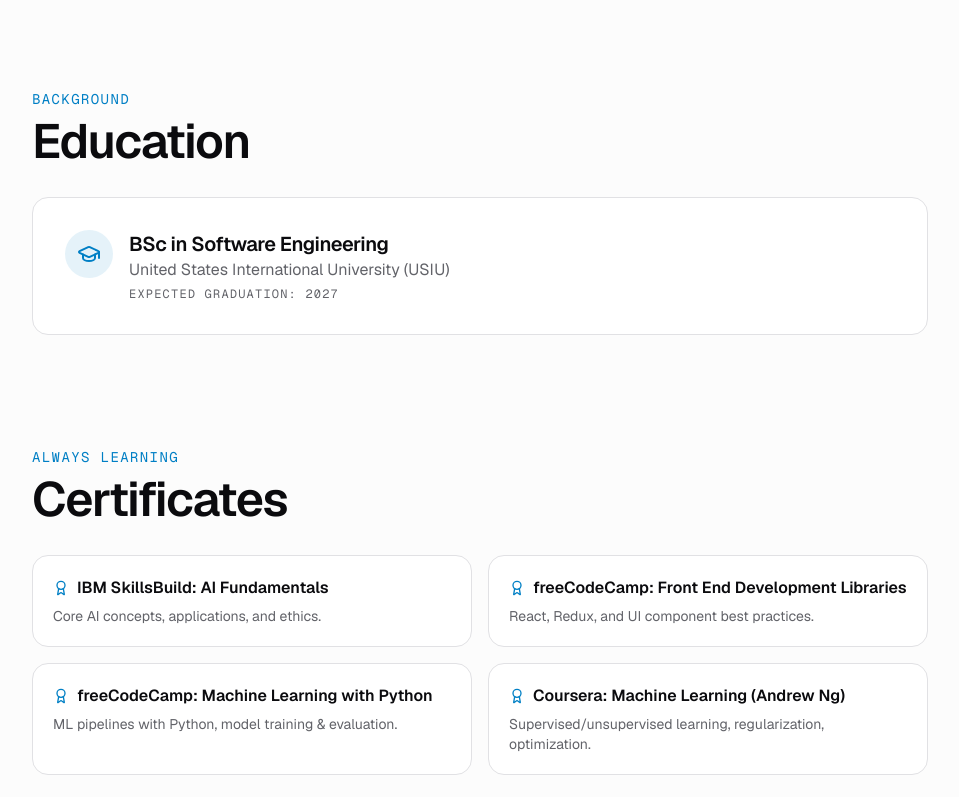
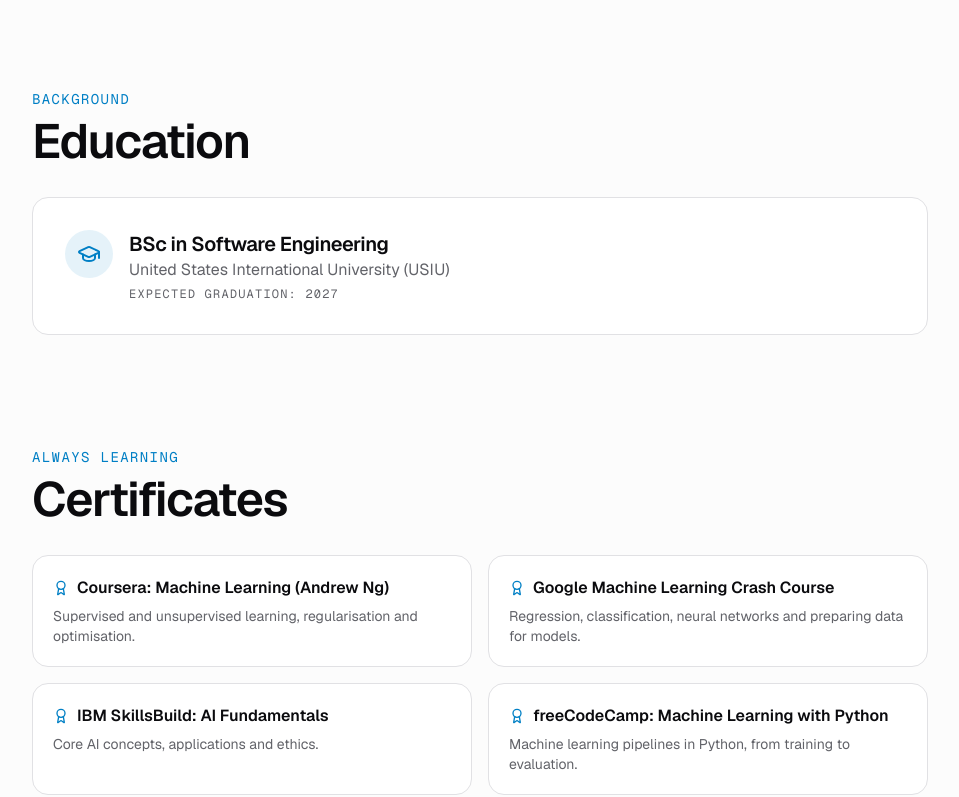
Before and after one commit to youneedgreg/Myportifolio, a Next.js app: page /about in a window 1280 px wide. Shown: the part 2796-3593 px from the top of the page, without its empty margins (160-1119 px from the left). Built offline with nearby package versions, Linux system fonts and the light colour scheme; no server answers.

Commit message:
content: one certifications list for the CV and About page
The CV and About page listed different certifications. The owner
confirmed eight; they now live in data/certifications.ts and both pages
read it. A test keeps the list unique and free of em dashes.

```diff
--- a/app/about/about-client.tsx
+++ b/app/about/about-client.tsx
@@ -4,6 +4,7 @@ import Link from "next/link"
 import { Badge } from "@/components/ui/badge"
 import { GraduationCap, Award } from "lucide-react"
 import ExperienceTimeline from "@/components/experience-timeline"
+import { certifications } from "@/data/certifications"
 import { Marquee } from "@/components/ui/marquee"
 
 const skills = [
@@ -34,24 +35,6 @@ const skills = [
 ]
 const half = Math.ceil(skills.length / 2)
 
-const certificates = [
-  {
-    title: "IBM SkillsBuild: AI Fundamentals",
-    description: "Core AI concepts, applications, and ethics.",
-  },
-  {
-    title: "freeCodeCamp: Front End Development Libraries",
-    description: "React, Redux, and UI component best practices.",
-  },
-  {
-    title: "freeCodeCamp: Machine Learning with Python",
-    description: "ML pipelines with Python, model training & evaluation.",
-  },
-  {
-    title: "Coursera: Machine Learning (Andrew Ng)",
-    description: "Supervised/unsupervised learning, regularization, optimization.",
-  },
-]
 
 type AboutClientPageProps = {
   githubStats?: ReactNode
@@ -185,7 +168,7 @@ export default function AboutClientPage({ githubStats }: AboutClientPageProps) {
             <h2 className="text-3xl font-semibold tracking-tight md:text-5xl">Certificates</h2>
           </div>
           <div className="grid gap-4 sm:grid-cols-2">
-            {certificates.map((c) => (
+            {certifications.map((c) => (
               <div key={c.title} className="surface space-y-1.5 p-5">
                 <div className="flex items-center gap-2">
                   <Award className="size-4 text-primary" />
--- a/components/cv-template.tsx
+++ b/components/cv-template.tsx
@@ -1,6 +1,7 @@
 import { Printer } from "lucide-react"
 import { experience } from "@/data/experience"
 import { projects } from "@/data/projects"
+import { certifications } from "@/data/certifications"
 import PrintButton from "@/components/print-button"
 
 // The CV reads the same experience data as the rest of the site, so they can't drift apart.
@@ -41,14 +42,6 @@ const SKILLS: [string, string][] = [
   ["AI", "Anthropic Claude (tool use), Mistral, OpenRouter, Hugging Face"],
   ["Infrastructure", "Docker, Kubernetes, RabbitMQ, Nginx, Linux, Vercel, Turborepo; Prometheus and Grafana"],
   ["Testing", "Vitest, Playwright, CI with GitHub Actions"],
-]
-
-const CERTIFICATIONS = [
-  "Google Machine Learning Crash Course",
-  "Coursera: Machine Learning (Andrew Ng)",
-  "IBM SkillsBuild: AI Engineering Fundamentals",
-  "freeCodeCamp: Data Analysis with Python",
-  "HNG Internship: Full Stack Development",
 ]
 
 function Section({ title, children }: { title: string; children: React.ReactNode }) {
@@ -152,8 +145,8 @@ export function CVTemplate() {
             </Section>
             <Section title="Certifications">
               <ul>
-                {CERTIFICATIONS.map((c) => (
-                  <li key={c}>{c}</li>
+                {certifications.map((c) => (
+                  <li key={c.title}>{c.title}</li>
                 ))}
               </ul>
             </Section>
--- /dev/null
+++ b/data/certifications.ts
@@ -0,0 +1,41 @@
+export type Certification = {
+  title: string
+  /** One line on what it covered, shown on the About page. */
+  description: string
+}
+
+/** The single source for certifications: the About page and the CV both read this list. */
+export const certifications: Certification[] = [
+  {
+    title: "Coursera: Machine Learning (Andrew Ng)",
+    description: "Supervised and unsupervised learning, regularisation and optimisation.",
+  },
+  {
+    title: "Google Machine Learning Crash Course",
+    description: "Regression, classification, neural networks and preparing data for models.",
+  },
+  {
+    title: "IBM SkillsBuild: AI Fundamentals",
+    description: "Core AI concepts, applications and ethics.",
+  },
+  {
+    title: "freeCodeCamp: Machine Learning with Python",
+    description: "Machine learning pipelines in Python, from training to evaluation.",
+  },
+  {
+    title: "freeCodeCamp: Data Analysis with Python",
+    description: "Cleaning, analysing and visualising data with NumPy, pandas and Matplotlib.",
+  },
+  {
+    title: "freeCodeCamp: Front End Development Libraries",
+    description: "React, Redux and component-driven UI.",
+  },
+  {
+    title: "HNG Internship: Backend Development",
+    description: "The backend track of HNG's internship.",
+  },
+  {
+    title: "HNG Internship: Frontend Development",
+    description: "The frontend track of HNG's internship.",
+  },
+]
```
Also changed, not shown: 3 other files (tests, documents, lock files or other folders).
